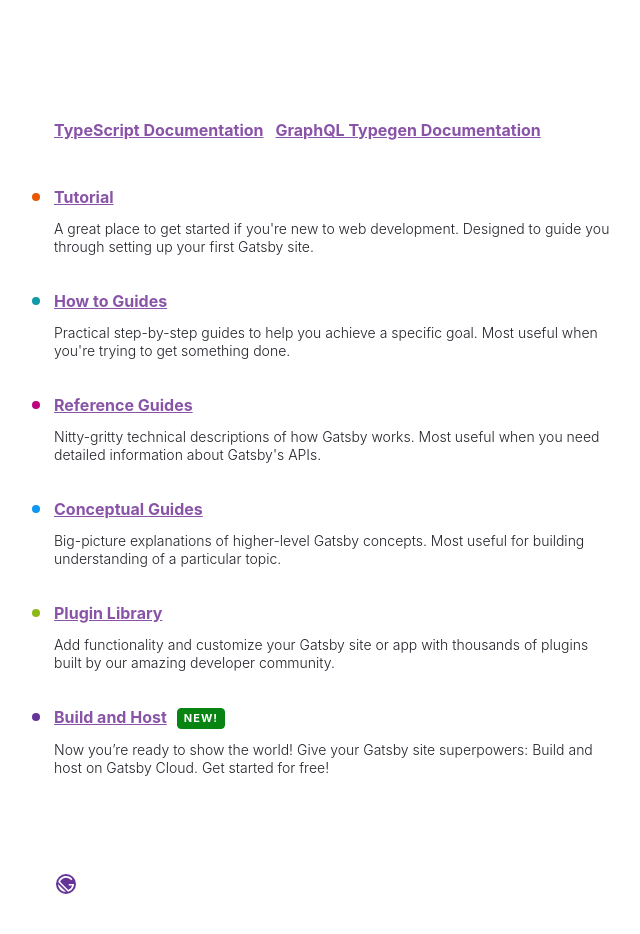
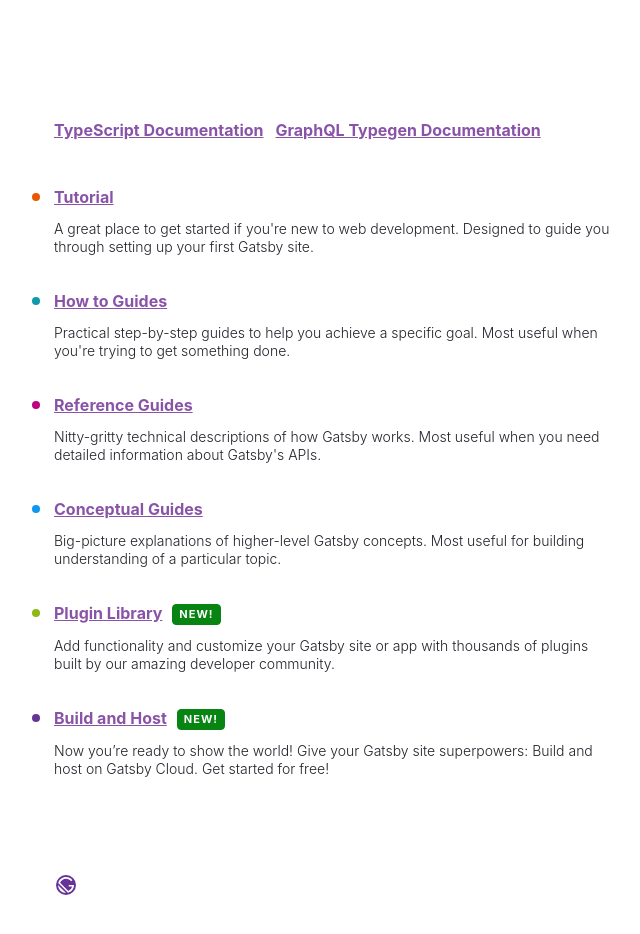
Before and after one commit to bijiben519/gatsbyjs-docs, a Gatsby site: page / in a window 1280 px wide. Shown: the whole page, without its empty margins (50-690 px from the left). Built offline with nearby package versions, Linux system fonts and the light colour scheme; Gatsby itself is replaced by a stand-in of ours.

Commit message:
feat: add badge

```diff
--- a/src/pages/index.tsx
+++ b/src/pages/index.tsx
@@ -122,6 +122,7 @@
   {
     text: "Plugin Library",
     url: "https://www.gatsbyjs.com/plugins",
+    badge: true,
     description:
       "Add functionality and customize your Gatsby site or app with thousands of plugins built by our amazing developer community.",
     color: "#8EB814",
```
